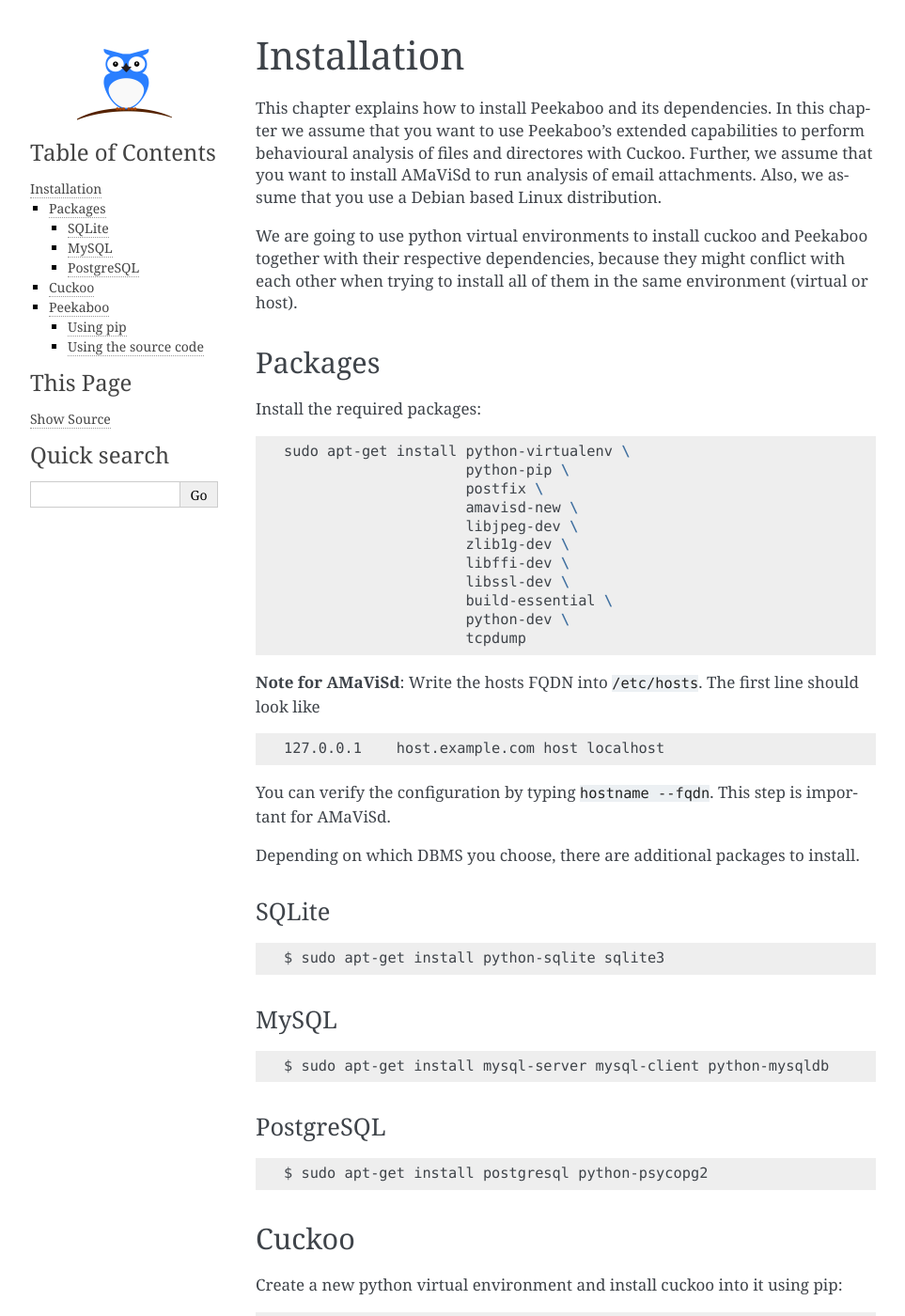
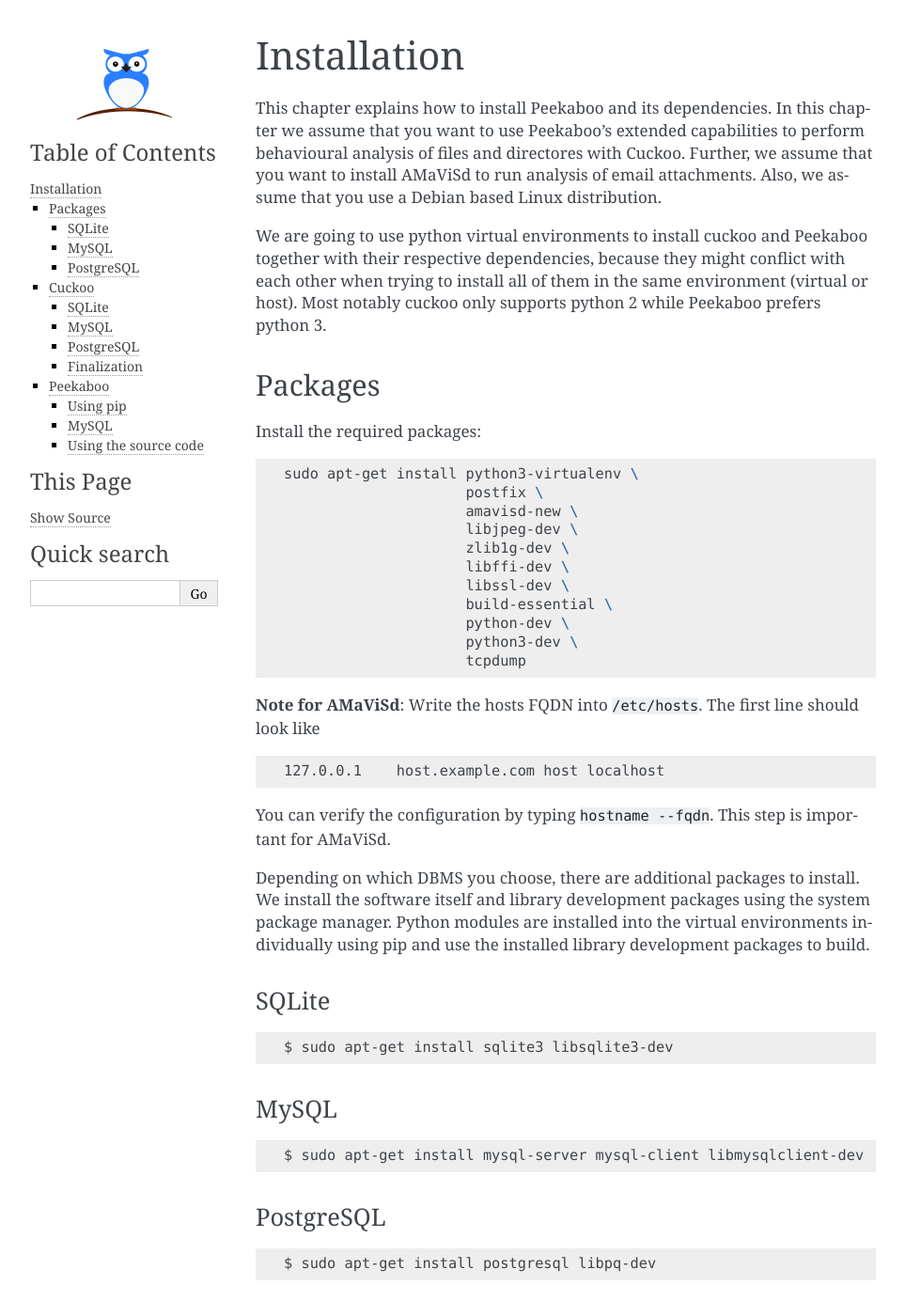
Before and after one commit to scVENUS/PeekabooAV, a Sphinx documentation site: the page built from docs/source/install.rst, in a window 1280 px wide and 1400 px high. Shown: the whole window at 94% size, without its empty margins (148-1111 px from the left). Built offline with Sphinx 7.4.7, drawn with Linux system fonts in a browser that asks for light colours; some of the changed text lies outside the part shown.

Commit message:
docs: Update install documentation for python3
Switch to python 3 for peekaboo since it is now preferred.

Installing system python packages does not actually work with virtual
envs because by default system packages are not visible in there.
Install database packages into the virtual environment explicitly.

Install development libraries for databases explictly to allow python
module installation into the venvs to succeed.

Explicitly install the msyqlclient module which supports python 2 and 3.
Using the mysql meta-package we might otherwise get MySQL-python which
is unmaintained since 2014.

```diff
--- a/docs/source/install.rst
+++ b/docs/source/install.rst
@@ -11,6 +11,7 @@
 together with their respective dependencies, because they might conflict with
 each other when trying to install all of them in the same environment
 (virtual or host).
+Most notably cuckoo only supports python 2 while Peekaboo prefers python 3.
 
 
 Packages
@@ -19,8 +20,7 @@
 
 .. code-block:: shell
 
-    sudo apt-get install python-virtualenv \
-                         python-pip \
+    sudo apt-get install python3-virtualenv \
                          postfix \
                          amavisd-new \
                          libjpeg-dev \
@@ -29,6 +29,7 @@
                          libssl-dev \
                          build-essential \
                          python-dev \
+                         python3-dev \
                          tcpdump
 
 **Note for AMaViSd**:
@@ -43,27 +44,31 @@
 
 
 Depending on which DBMS you choose, there are additional packages to install.
+We install the software itself and library development packages using the
+system package manager.
+Python modules are installed into the virtual environments individually using
+pip and use the installed library development packages to build.
 
 SQLite
 ------
 
 .. code-block:: shell
 
-    $ sudo apt-get install python-sqlite sqlite3
+    $ sudo apt-get install sqlite3 libsqlite3-dev
 
 MySQL
 -----
 
 .. code-block:: shell
 
-    $ sudo apt-get install mysql-server mysql-client python-mysqldb
+    $ sudo apt-get install mysql-server mysql-client libmysqlclient-dev
 
 PostgreSQL
 ----------
 
 .. code-block:: shell
 
-    $ sudo apt-get install postgresql python-psycopg2
+    $ sudo apt-get install postgresql libpq-dev
 
 
 Cuckoo
@@ -72,8 +77,35 @@
 
 .. code-block:: shell
 
-    $ sudo virtualenv /opt/cuckoo
+    $ sudo virtualenv --python=/usr/bin/python2 /opt/cuckoo
     $ sudo /opt/cuckoo/bin/pip install cuckoo
+
+Again depending on your choice of DBMS you now need to install the necessary
+python packages into the virtual environment:
+
+SQLite
+------
+
+.. code-block:: shell
+
+    $ sudo /opt/cuckoo/bin/pip install pysqlite
+
+MySQL
+-----
+
+.. code-block:: shell
+
+    $ sudo /opt/cuckoo/bin/pip install mysqlclient
+
+PostgreSQL
+----------
+
+.. code-block:: shell
+
+    $ sudo /opt/cuckoo/bin/pip install psycopg2
+
+Finalization
+------------
 
 In order to test your new Cuckoo installation you should run it once:
 
@@ -84,7 +116,7 @@
 **Note**: We're assuming these actions to be executed by the user the tools
 will be running as.
 If doing more than testing and development, a separate run user should be
-created for Peekaboo.
+created for Cuckoo.
 
 
 Peekaboo
@@ -97,8 +129,18 @@
 
 .. code-block:: shell
 
-    $ sudo virtualenv /opt/peekaboo
+    $ sudo virtualenv --python=/usr/bin/python3 /opt/peekaboo
     $ sudo /opt/peekaboo/bin/pip install peekabooav
+
+The same steps for installing a DBMS-specific module as for Cuckoo above apply,
+e.g.:
+
+MySQL
+-----
+
+.. code-block:: shell
+
+    $ sudo /opt/peekaboo/bin/pip install mysqlclient
 
 Peekaboo can also be installed from the source directory which is useful in
 development or when trying out unreleased versions.
@@ -126,7 +168,7 @@
 
 .. code-block:: shell
 
-    $ sudo virtualenv /opt/peekaboo
+    $ sudo virtualenv --python=/usr/bin/python3 /opt/peekaboo
     $ sudo /opt/peekaboo/bin/pip install .
 
 **Note**: Do not use ``./setup.py install`` for installation since there are
```
